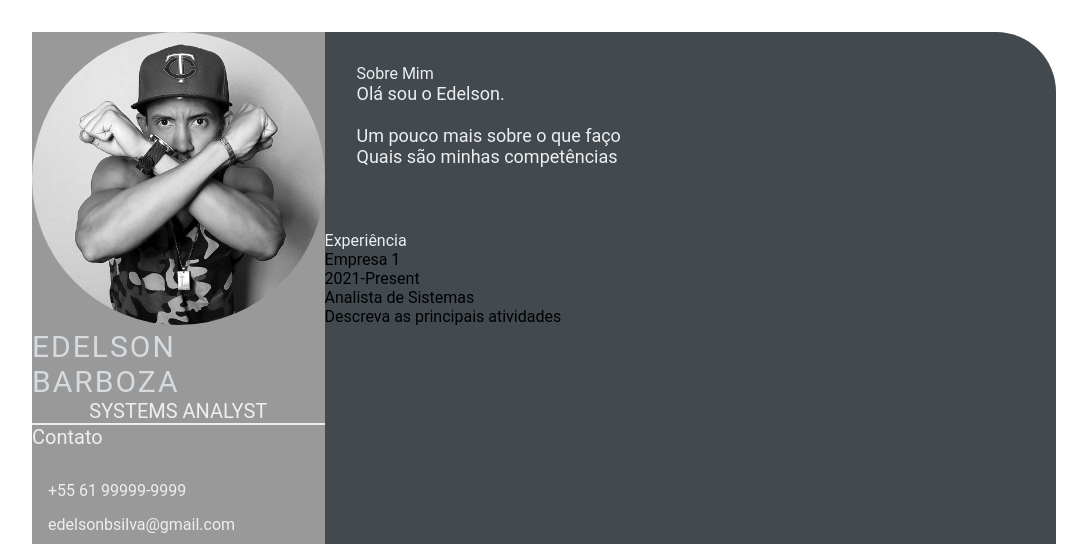
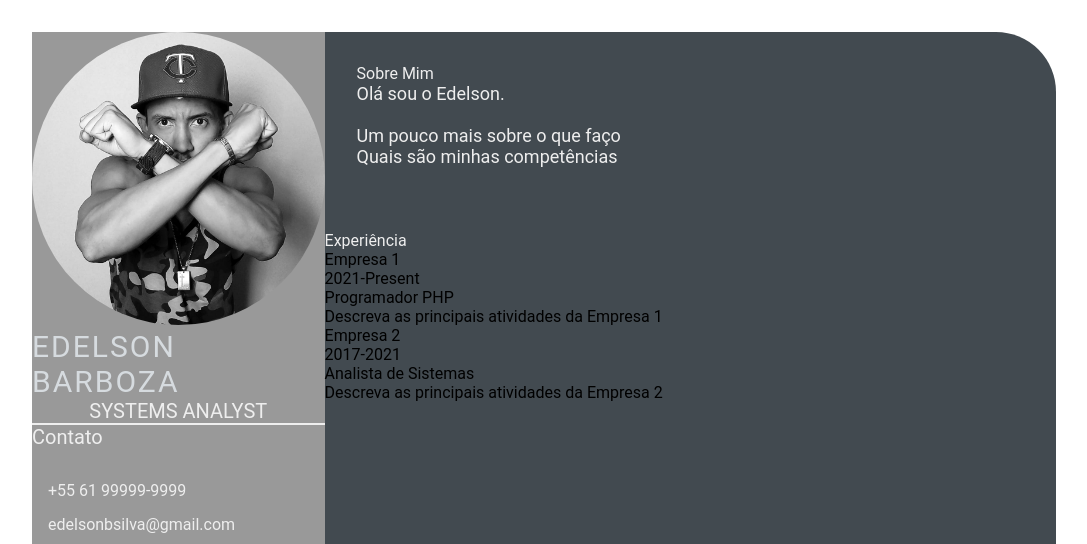
Before and after one commit to edelsonbs/jornada-dev, a plain HTML site: page index.html in a window 1280 px wide. Shown: the top 544 px of the page, without its empty margins (96-1183 px from the left). Drawn offline with Linux system fonts and the light colour scheme.

Commit message:
Update experience information

```diff
--- a/index.html
+++ b/index.html
@@ -58,8 +58,16 @@
                         <p class="exp-time-period">2021-Present</p>
                     </div>
                     <div class="exp-right">
+                        <p class="exp-position">Programador PHP</p>
+                        <p class="exp-desc">Descreva as principais atividades da Empresa 1</p>
+                    </div>
+                    <div class="exp-left">
+                        <p class="exp-company-name">Empresa 2</p>
+                        <p class="exp-time-period">2017-2021</p>
+                    </div>
+                    <div class="exp-right">
                         <p class="exp-position">Analista de Sistemas</p>
-                        <p class="exp-desc">Descreva as principais atividades</p>
+                        <p class="exp-desc">Descreva as principais atividades da Empresa 2</p>
                     </div>
                 </div>
             </section>
```
